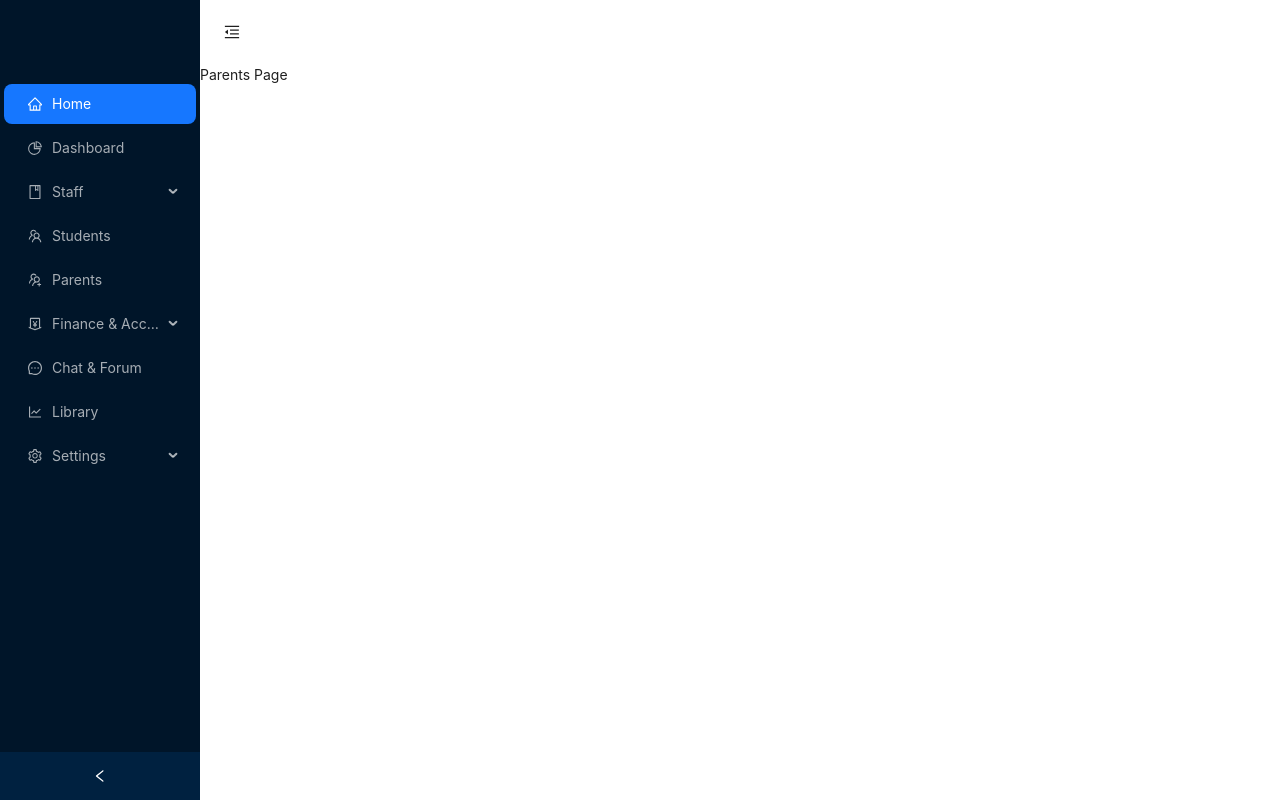
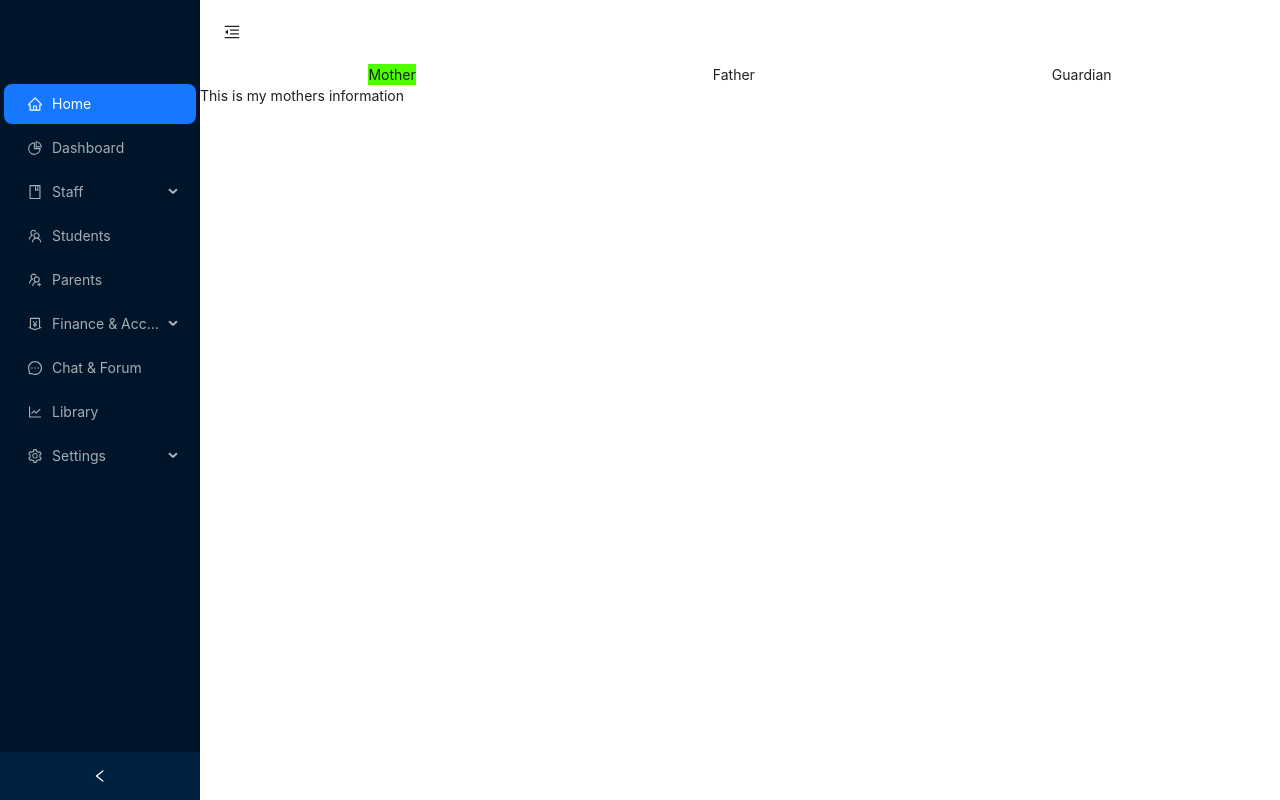
Before and after one commit to bobTheBuilderCodes/schoolsphere, a React (Create React App) app: page /1/parents in a window 1280 px wide. Built offline with nearby package versions, Linux system fonts and the light colour scheme.

Commit message:
Organisation & Workspace invento screens

```diff
--- a/src/App.tsx
+++ b/src/App.tsx
@@ -1,14 +1,7 @@
-import {
-  BrowserRouter as Router,
-  Routes,
-  Route,
-  useLocation,
-} from "react-router-dom";
+import { Routes, Route } from "react-router-dom";
 import Login from "./pages/auth/Login";
 import AdminDashboard from "./pages/admin/AdminDashboard";
-
 import AppLayout from "./Layout";
-
 import Roles from "./pages/settings/Roles";
 import Teaching from "./pages/teachers/Teaching";
 import NonTeaching from "./pages/teachers/NonTeaching";
@@ -20,53 +13,32 @@ import Payroll from "./pages/finance/Payroll";
 import Students from "./pages/students/Students";
 import SchoolFees from "./pages/finance/SchoolFees";
 import Home from "./Home";
+import Mother from "./pages/mother/Mother";
 
 function App() {
-  const { pathname } = useLocation();
   return (
     <div className="bg-gray-100 h-screen">
-      {pathname === "/" ? (
-        <Login />
-      ) : (
-        <AppLayout>
-          <Routes>
-            <Route path="/:userId" element={<Home />} />
-          </Routes>
-          <Routes>
-            <Route path="/:userId/dashboard" element={<AdminDashboard />} />
-          </Routes>
-          <Routes>
-            <Route path=":userId/students" element={<Students />} />
-          </Routes>
-          <Routes>
-            <Route path=":userId/parents" element={<Parents />} />
-          </Routes>
-          <Routes>
-            <Route path=":userId/teaching" element={<Teaching />} />
-          </Routes>
-          <Routes>
-            <Route path=":userId/non-teaching" element={<NonTeaching />} />
-          </Routes>
-          <Routes>
-            <Route path=":userId/library" element={<Library />} />
-          </Routes>
-          <Routes>
-            <Route path=":userId/payroll" element={<Payroll />} />
-          </Routes>
-          <Routes>
-            <Route path=":userId/school-fees" element={<SchoolFees />} />
-          </Routes>
-          <Routes>
-            <Route path=":userId/forum" element={<Forum />} />
-          </Routes>
-          <Routes>
-            <Route path=":userId/roles" element={<Roles />} />
-          </Routes>
-          <Routes>
-            <Route path=":userId/customize-app" element={<CustomizeApp />} />
-          </Routes>
-        </AppLayout>
-      )}
+      <Routes>
+        <Route path="login" element={<Login />} />
+        <Route path=":userId" element={<AppLayout />}>
+          <Route index element={<Home />} />
+          <Route path="dashboard" element={<AdminDashboard />} />
+          <Route path="students" element={<Students />} />
+          <Route path="parents" element={<Parents />}>
+            <Route index element={<Mother />} />
+            <Route path="father" element={<h2>This is my father</h2>} />
+            <Route path="guardian" element={<h1>This is my guardian</h1>} />
+          </Route>
+          <Route path="teaching" element={<Teaching />} />
+          <Route path="non-teaching" element={<NonTeaching />} />
+          <Route path="library" element={<Library />} />
+          <Route path="payroll" element={<Payroll />} />
+          <Route path="school-fees" element={<SchoolFees />} />
+          <Route path="forum" element={<Forum />} />
+          <Route path="roles" element={<Roles />} />
+          <Route path="customize-app" element={<CustomizeApp />} />
+        </Route>
+      </Routes>
     </div>
   );
 }
--- /dev/null
+++ b/src/Appp.tsx
@@ -0,0 +1,67 @@
+import { Routes, Route, useLocation } from "react-router-dom";
+import Login from "./pages/auth/Login";
+import AdminDashboard from "./pages/admin/AdminDashboard";
+import AppLayout from "./Layout";
+import Roles from "./pages/settings/Roles";
+import Teaching from "./pages/teachers/Teaching";
+import NonTeaching from "./pages/teachers/NonTeaching";
+import Parents from "./pages/parents/Parents";
+import Library from "./pages/library/Library";
+import Forum from "./pages/forum/Forum";
+import CustomizeApp from "./pages/settings/CustomizeApp";
+import Payroll from "./pages/finance/Payroll";
+import Students from "./pages/students/Students";
+import SchoolFees from "./pages/finance/SchoolFees";
+import Home from "./Home";
+
+function App() {
+  const { pathname } = useLocation();
+  return (
+    <div className="bg-gray-100 h-screen">
+      {pathname === "/" ? (
+        <Login />
+      ) : (
+        <AppLayout>
+          <Routes>
+            <Route path="/:userId" element={<Home />} />
+          </Routes>
+          <Routes>
+            <Route path="/:userId/dashboard" element={<AdminDashboard />} />
+          </Routes>
+          <Routes>
+            <Route path=":userId/students" element={<Students />} />
+          </Routes>
+          <Routes>
+            <Route path=":userId/parents" element={<Parents />} />
+          </Routes>
+          <Routes>
+            <Route path=":userId/teaching" element={<Teaching />} />
+          </Routes>
+          <Routes>
+            <Route path=":userId/non-teaching" element={<NonTeaching />} />
+          </Routes>
+          <Routes>
+            <Route path=":userId/library" element={<Library />} />
+          </Routes>
+          <Routes>
+            <Route path=":userId/payroll" element={<Payroll />} />
+          </Routes>
+          <Routes>
+            <Route path=":userId/school-fees" element={<SchoolFees />} />
+          </Routes>
+          <Routes>
+            <Route path=":userId/forum" element={<Forum />} />
+          </Routes>
+          <Routes>
+            <Route path=":userId/roles" element={<Roles />} />
+          </Routes>
+          <Routes>
+            <Route path=":userId/customize-app" element={<CustomizeApp />} />
+          </Routes>
+        </AppLayout>
+      )}
+    </div>
+  );
+}
+
+export default App;
--- a/src/Home.tsx
+++ b/src/Home.tsx
@@ -13,7 +13,7 @@ const contentStyle: React.CSSProperties = {
 
 const Home = () => (
   <div className=" h-[90vh] flex">
-    <div className="h-[100%] w-5/6">
+    <div className="h-[100%] w-3/4">
       <Carousel autoplay>
         <div>
           <h3 style={contentStyle}>Adverstisement</h3>
@@ -34,7 +34,7 @@ const Home = () => (
         <div className="w-1/3 bg-red-800">News and Updates</div>
       </div>
     </div>
-    <div className="flex p-4 w-1/6 bg-green-400">
+    <div className="flex p-4 w-1/4 bg-green-400">
       <div className="w-2/3 ">Announcement Area</div>
     </div>
   </div>
--- a/src/Layout.tsx
+++ b/src/Layout.tsx
@@ -1,4 +1,4 @@
-import { useParams } from "react-router-dom";
+import { Outlet, useParams } from "react-router-dom";
 import { ReactNode, Key, useState } from "react";
 
 import {
@@ -37,26 +37,26 @@ function getItem(
 }
 
 const items: MenuItem[] = [
-  getItem(<Link to="1/">Home</Link>, "1", <HomeOutlined />),
-  getItem(<Link to="1/dashboard">Dashboard</Link>, "2", <PieChartOutlined />),
+  getItem(<Link to="">Home</Link>, "1", <HomeOutlined />),
+  getItem(<Link to="dashboard">Dashboard</Link>, "2", <PieChartOutlined />),
 
   getItem("Staff", "sub1", <BookOutlined />, [
-    getItem(<Link to="1/teaching">Teaching</Link>, "3"),
-    getItem(<Link to="1/non-teaching">Non Teaching</Link>, "4"),
+    getItem(<Link to="teaching">Teaching</Link>, "3"),
+    getItem(<Link to="non-teaching">Non Teaching</Link>, "4"),
   ]),
-  getItem(<Link to="1/students">Students</Link>, "5", <TeamOutlined />),
+  getItem(<Link to="students">Students</Link>, "5", <TeamOutlined />),
 
-  getItem(<Link to="1/parents">Parents</Link>, "6", <UsergroupAddOutlined />),
+  getItem(<Link to="parents">Parents</Link>, "6", <UsergroupAddOutlined />),
   getItem("Finance & Accounting", "sub2", <MoneyCollectOutlined />, [
-    getItem(<Link to="1/school-fees">School Fees</Link>, "7"),
-    getItem(<Link to="1/payroll">Payroll</Link>, "8"),
+    getItem(<Link to="school-fees">School Fees</Link>, "7"),
+    getItem(<Link to="payroll">Payroll</Link>, "8"),
   ]),
-  getItem(<Link to="1/forum">Chat & Forum</Link>, "9", <MessageOutlined />),
-  getItem(<Link to="1/library">Library</Link>, "10", <LineChartOutlined />),
+  getItem(<Link to="forum">Chat & Forum</Link>, "9", <MessageOutlined />),
+  getItem(<Link to="library">Library</Link>, "10", <LineChartOutlined />),
 
   getItem("Settings", "sub3", <SettingOutlined />, [
-    getItem(<Link to="1/roles">Roles</Link>, "11"),
-    getItem(<Link to="1/customize-app">Customize App</Link>, "12"),
+    getItem(<Link to="/roles">Roles</Link>, "11"),
+    getItem(<Link to="/customize-app">Customize App</Link>, "12"),
   ]),
 ];
 
@@ -110,7 +110,8 @@ const AppLayout = ({ children, ...props }: IProps) => {
             background: colorBgContainer,
           }}
         >
-          {children}
+          {/* {children} */}
+          <Outlet />
         </Content>
       </Layout>
     </Layout>
--- a/src/app/store.ts
+++ /dev/null
@@ -1,5 +0,0 @@
-import { configureStore } from "@reduxjs/toolkit";
-
-export const store = configureStore({
-    reducer:{}
-})
--- a/src/index.css
+++ b/src/index.css
@@ -19,3 +19,12 @@
   border-radius: 8px;
   background-color: #fff;
 }
+
+.active {
+  background-color: rgb(77, 255, 0);
+}
+
+.pending {
+  background-color: #dd171e;
+  font-weight: bolder;
+}
--- a/src/index.tsx
+++ b/src/index.tsx
@@ -3,10 +3,7 @@ import ReactDOM from "react-dom/client";
 import "./index.css";
 import App from "./App";
 
-import { Provider } from "react-redux";
-import { store } from "./app/store";
-import { BrowserRouter, Route, Routes } from "react-router-dom";
-import Login from "./pages/auth/Login";
+import { BrowserRouter } from "react-router-dom";
 
 const root = ReactDOM.createRoot(
   document.getElementById("root") as HTMLElement
@@ -15,10 +12,8 @@ const root = ReactDOM.createRoot(
 // const { pathname } = useLocation();
 root.render(
   <React.StrictMode>
-    <Provider store={store}>
-      <BrowserRouter>
-        <App />
-      </BrowserRouter>
-    </Provider>
+    <BrowserRouter>
+      <App />
+    </BrowserRouter>
   </React.StrictMode>
 );
--- /dev/null
+++ b/src/pages/mother/Mother.tsx
@@ -0,0 +1,7 @@
+import React from "react";
+
+const Mother = () => {
+  return <div>This is my mothers information</div>;
+};
+
+export default Mother;
--- a/src/pages/parents/Parents.tsx
+++ b/src/pages/parents/Parents.tsx
@@ -1,7 +1,39 @@
 import React from "react";
+import { NavLink, Outlet } from "react-router-dom";
 
 const Parents = () => {
-  return <div>Parents Page</div>;
+  return (
+    <>
+      <div className="flex justify-around px-5">
+        <NavLink
+          to=""
+          end
+          className={({ isActive, isPending }) =>
+            isActive ? "active" : isPending ? "pending" : ""
+          }
+        >
+          Mother
+        </NavLink>
+        <NavLink
+          to="father"
+          className={({ isActive, isPending }) =>
+            isActive ? "active" : isPending ? "pending" : ""
+          }
+        >
+          Father
+        </NavLink>
+        <NavLink
+          to="guardian"
+          className={({ isActive, isPending }) =>
+            isActive ? "active" : isPending ? "pending" : ""
+          }
+        >
+          Guardian
+        </NavLink>
+      </div>
+      <Outlet />
+    </>
+  );
 };
 
 export default Parents;
```
